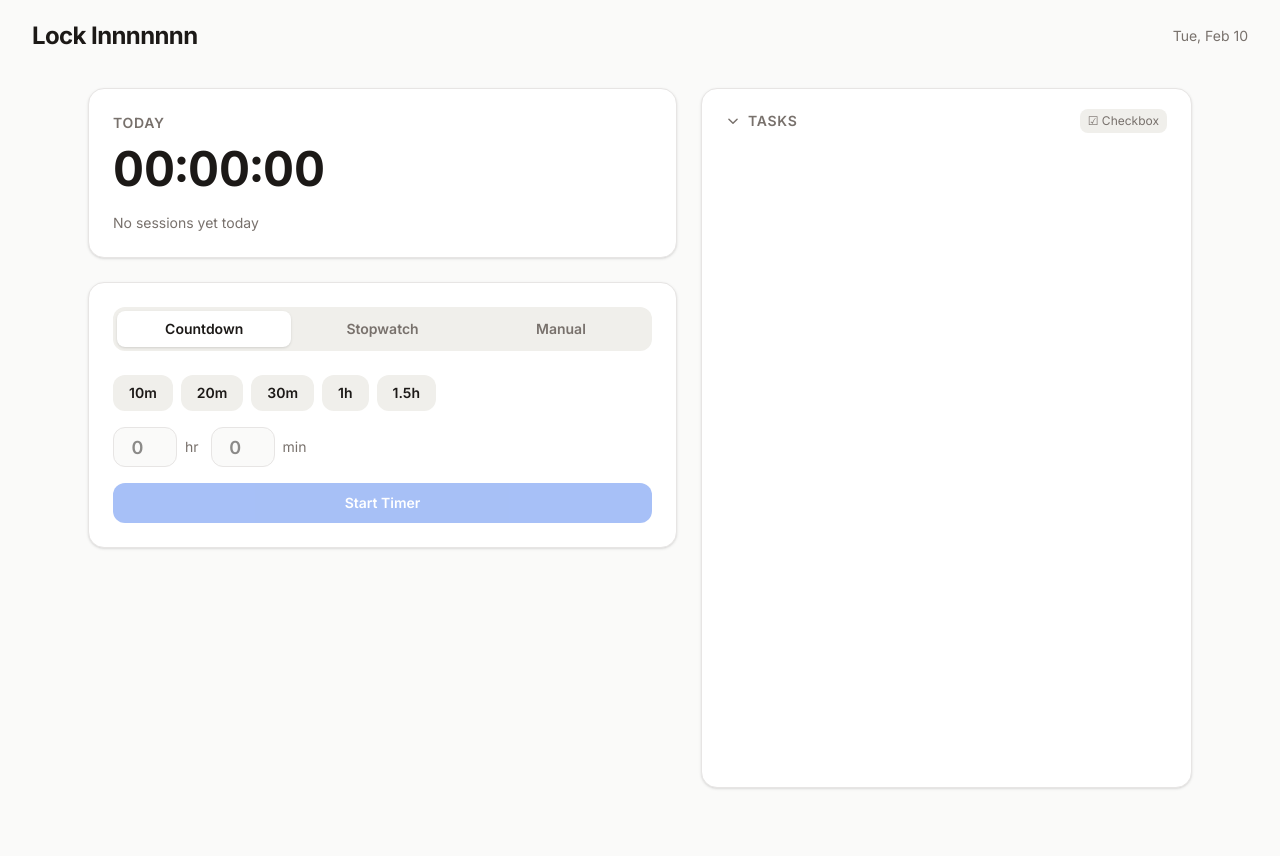
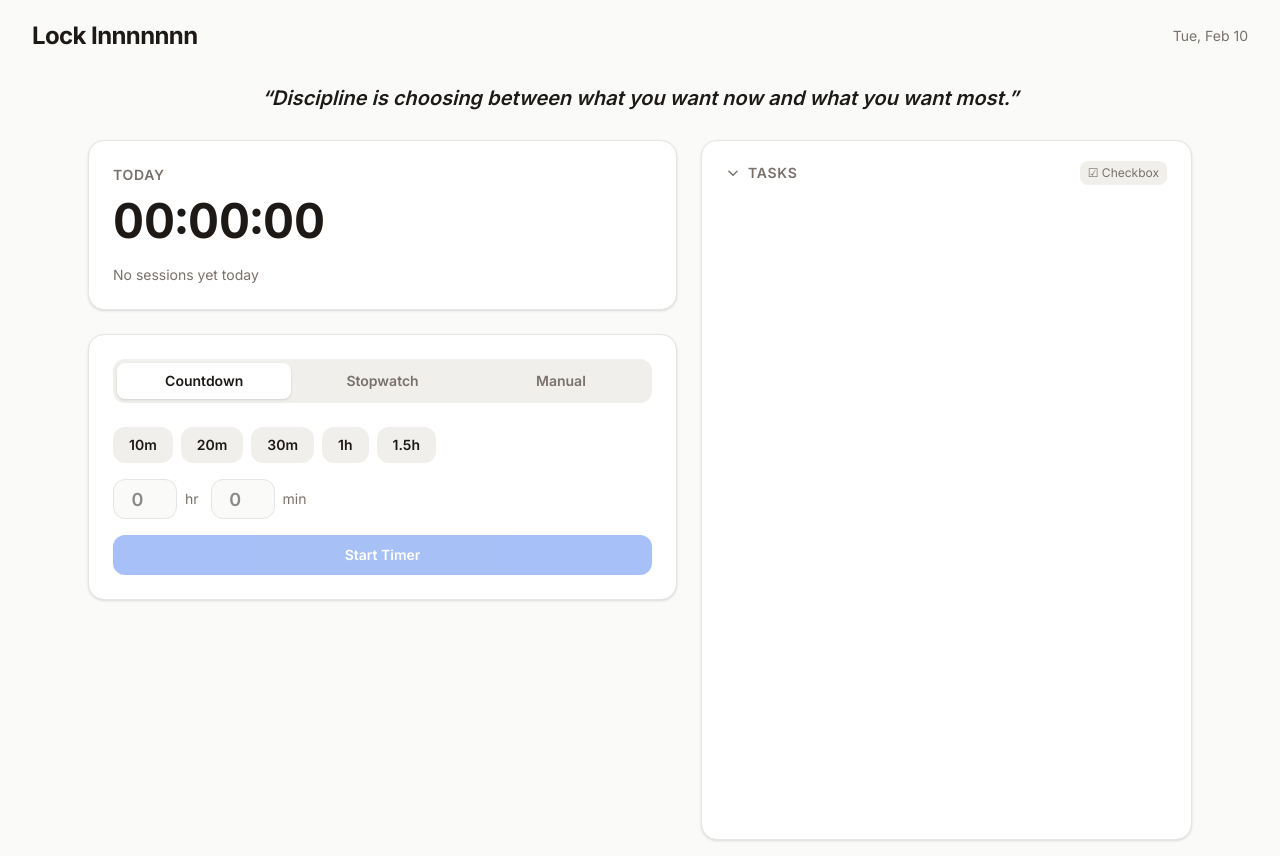
Before and after one commit to ishankhire/ClockedIn, a Next.js app: page / in a window 1280 px wide. Before the commit the page ends 804 px from the top, so only its background shows below. Built offline with nearby package versions, Linux system fonts and the light colour scheme.

Commit message:
Add rotating motivational banner with editable phrases

```diff
--- a/app/page.tsx
+++ b/app/page.tsx
@@ -9,6 +9,7 @@ import Header from "@/components/Header";
 import DailySummary from "@/components/DailySummary";
 import TimerPanel from "@/components/TimerPanel";
 import TaskEditor from "@/components/TaskEditor";
+import MotivationalBanner from "@/components/MotivationalBanner";
 
 export default function Home() {
   const [sessions, setSessions, sessionsLoaded] = useLocalStorage<DailyLog>(
@@ -94,6 +95,7 @@ export default function Home() {
     return (
       <div className="min-h-screen bg-bg-primary">
         <Header />
+        <MotivationalBanner />
         <div className="max-w-6xl mx-auto px-6 py-4">
           <div className="grid grid-cols-1 lg:grid-cols-[1.2fr_1fr] gap-6">
             <div className="space-y-6">
@@ -114,6 +116,7 @@ export default function Home() {
       }`}
     >
       <Header />
+      <MotivationalBanner />
       <main className="max-w-6xl mx-auto px-6 py-4">
         <div className={`grid grid-cols-1 ${showTaskList ? 'lg:grid-cols-[1.2fr_1fr]' : ''} gap-6 lg:h-[calc(100vh-100px)]`}>
           <div className="space-y-6">
--- /dev/null
+++ b/components/MotivationalBanner.tsx
@@ -0,0 +1,51 @@
+"use client";
+
+import { useState, useEffect, useCallback } from "react";
+import phrases from "@/lib/phrases";
+
+const ROTATION_INTERVAL = 15_000;
+
+function getFontSize(text: string): string {
+  const len = text.length;
+  if (len <= 15) return "text-4xl";
+  if (len <= 30) return "text-3xl";
+  if (len <= 50) return "text-2xl";
+  return "text-xl";
+}
+
+export default function MotivationalBanner() {
+  const [index, setIndex] = useState(() =>
+    Math.floor(Math.random() * phrases.length)
+  );
+  const [visible, setVisible] = useState(true);
+
+  const rotate = useCallback(() => {
+    setVisible(false);
+    setTimeout(() => {
+      setIndex((prev) => (prev + 1) % phrases.length);
+      setVisible(true);
+    }, 400);
+  }, []);
+
+  useEffect(() => {
+    if (phrases.length <= 1) return;
+    const id = setInterval(rotate, ROTATION_INTERVAL);
+    return () => clearInterval(id);
+  }, [rotate]);
+
+  if (phrases.length === 0) return null;
+
+  const phrase = phrases[index];
+
+  return (
+    <div className="px-8 py-3 text-center">
+      <p
+        className={`${getFontSize(phrase)} font-semibold italic text-text-primary transition-opacity duration-400 ${
+          visible ? "opacity-100" : "opacity-0"
+        }`}
+      >
+        &ldquo;{phrase}&rdquo;
+      </p>
+    </div>
+  );
+}
--- /dev/null
+++ b/lib/phrases.ts
@@ -0,0 +1,18 @@
+/**
+ * Motivational phrases displayed in the rotating banner.
+ * Add, remove, or edit phrases here — they'll appear automatically.
+ */
+const phrases: string[] = [
+  "The only way to do great work is to love what you do.",
+  "Lock in.",
+  "Discipline is choosing between what you want now and what you want most.",
+  "You didn't come this far to only come this far.",
+  "Hard work beats talent when talent doesn't work hard.",
+  "Stay hungry. Stay foolish.",
+  "One more hour.",
+  "The grind never stops.",
+  "Focus is the new superpower.",
+  "Make today count.",
+];
+
+export default phrases;
```
